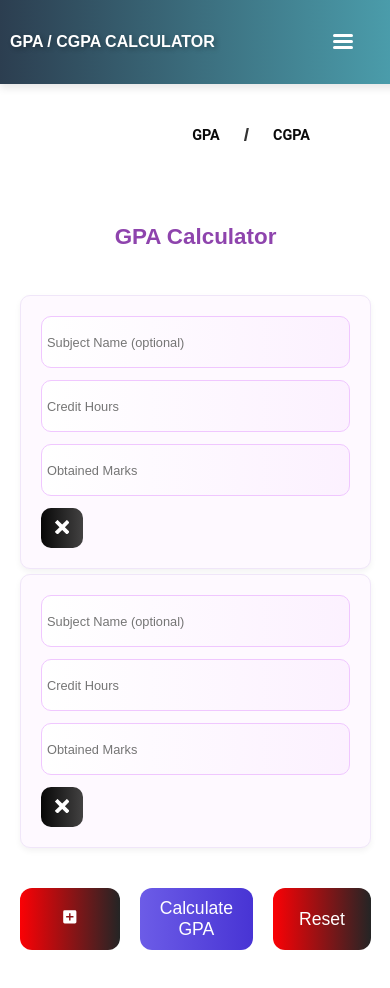
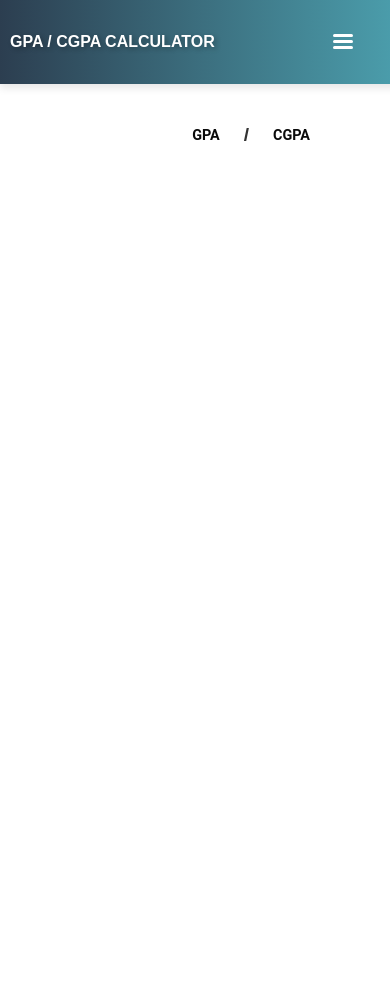
Before and after one commit to Balaj-Maqbool/GPA-CGPA--Calculator, a React (Vite) app: page / in a window 390 px wide. Shown: the top 988 px of the page. After the commit the page ends 844 px from the top, so only its background shows below. Built offline with nearby package versions, Linux system fonts and the light colour scheme.

Commit message:
removing gpa cal to check responsivness

```diff
--- a/src/App.jsx
+++ b/src/App.jsx
@@ -20,7 +20,7 @@ function App() {
             <>
               <Navbar />
               <LowerNavbar/>
-              <GPA_calculator />
+              {/* <GPA_calculator /> */}
             </>
           }
         />
--- a/src/Components/GPA_CGPA.css
+++ b/src/Components/GPA_CGPA.css
@@ -214,7 +214,7 @@
   @media (max-width: 400px) {
     .gpa_container ,.cgpa_container{
       padding: 20px;
-      min-width: 90vw;
+      min-width: 100%;
     }
 
     h3 {
```
